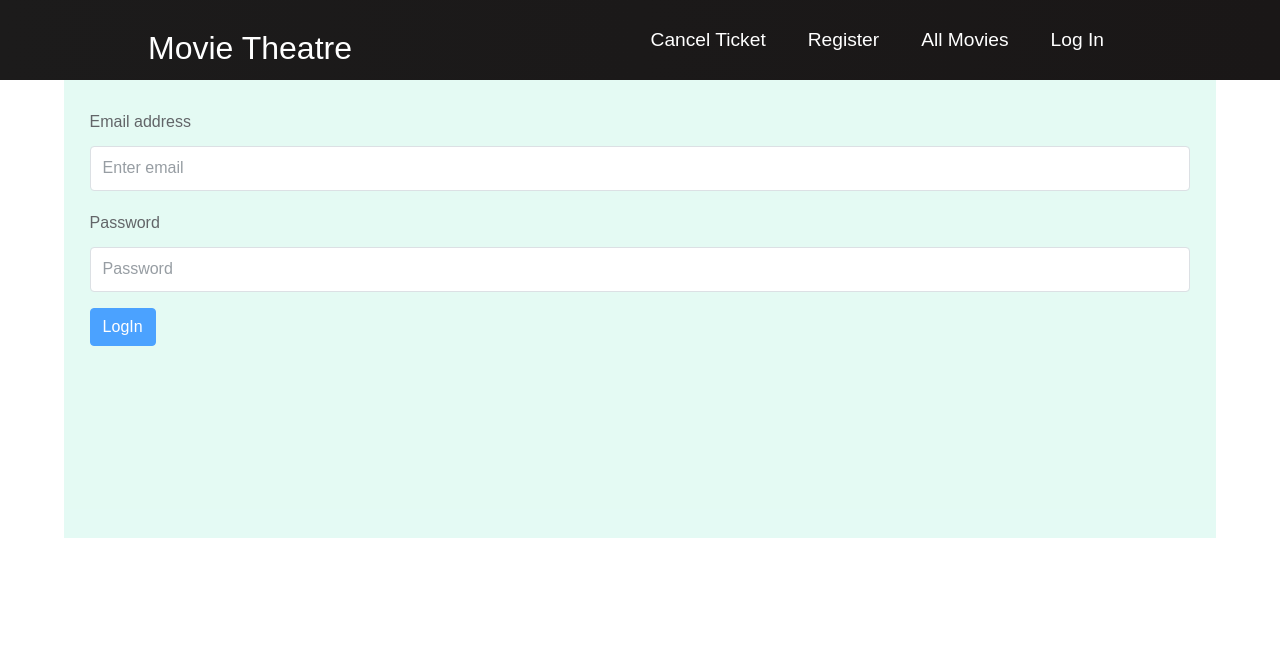
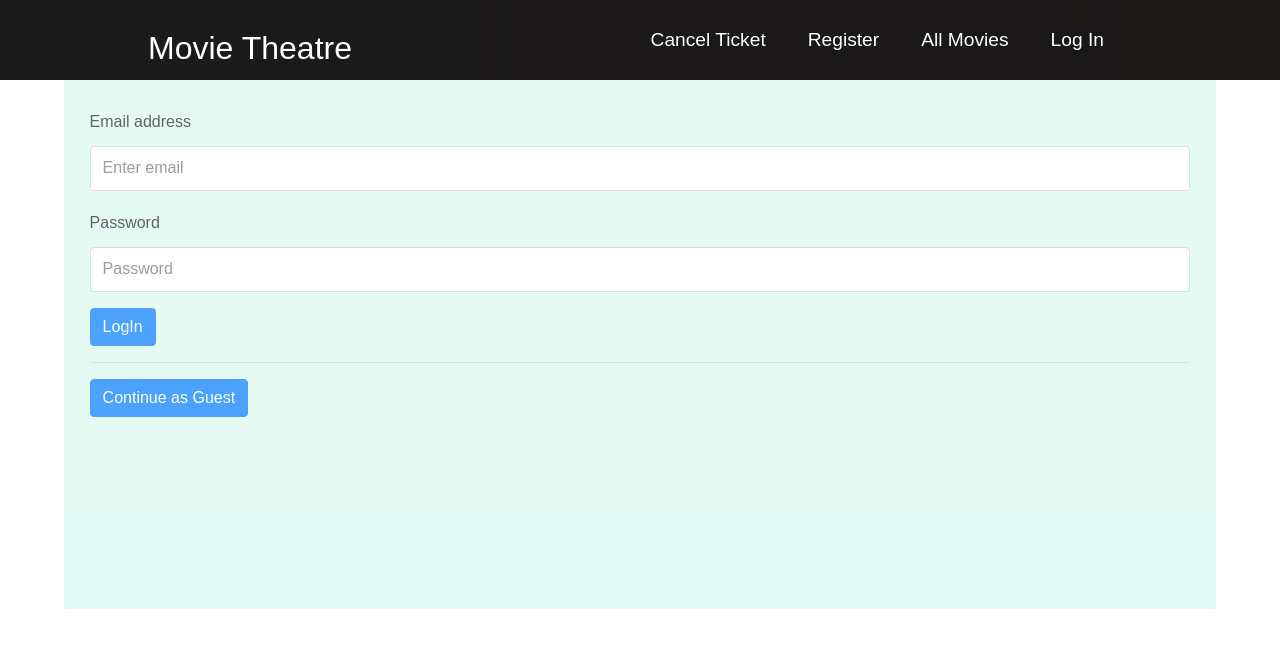
Before and after one commit to Dele-Oyelese/ENSF614_Project, a React (Create React App) app in the folder react-website-movies/: page /login in a window 1280 px wide. Shown: the top 648 px of the page. Built offline with nearby package versions, Linux system fonts and the light colour scheme; no server answers.

Commit message:
guest added, also goes to all movies

```diff
--- a/react-website-movies/src/components/pages/LogIn.js
+++ b/react-website-movies/src/components/pages/LogIn.js
@@ -17,6 +17,10 @@ function LogIn(){
         setCheck(email)
     }
 
+    const handleClick = (e) => {
+      navigate('/allmovies');
+  }
+
     React.useEffect(()=> {
         fetch("http://localhost:8080/api/v1/user/Email/".concat(email) )
         .then(res => res.json())
@@ -26,6 +30,12 @@ function LogIn(){
             const getEmail = localStorage.getItem("email")
             setValidate(true)
             navigate('/allmovies');
+          }
+          if(result.status === 500){
+            alert("You are not a registered user. Please register, or continue as a guest")
+            setCheck(false)
+            setEmail('')
+            setPassword('')
           }
           else{
             setCheck(false)
@@ -50,6 +60,10 @@ function LogIn(){
                 </div>
                 <button type="submit" class="btn btn-primary">LogIn</button>
             </form>
+
+            <hr></hr>
+
+            <button type="submit" class="btn btn-primary" onClick={handleClick}>Continue as Guest</button>
         </div>
         </>
     );
```
